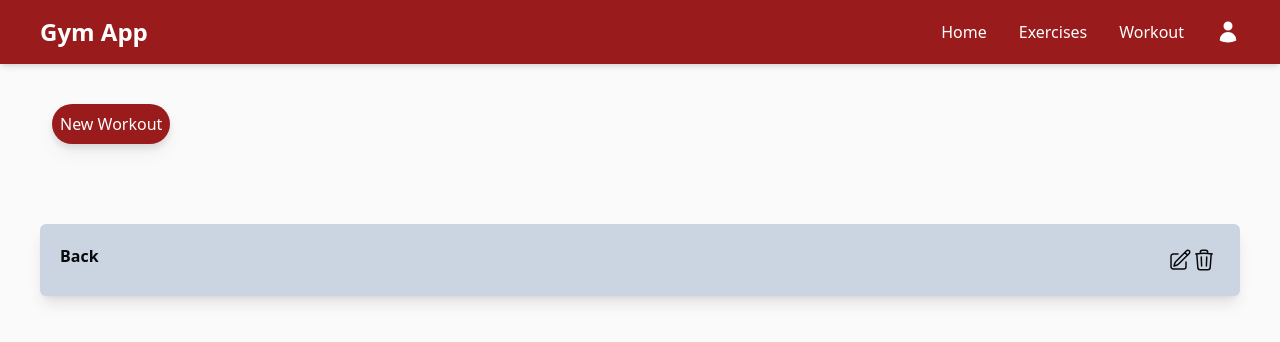
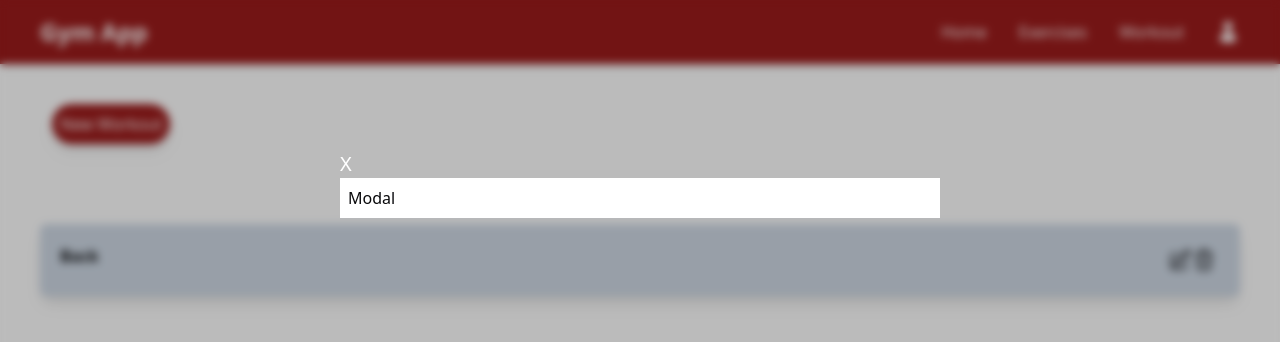
Before and after one commit to matheusBenedihtCaldeira/gym-app-client, a Next.js app: page /workout in a window 1280 px wide. Both pictures are taken after a click on the button "New Workout". Shown: the top 342 px of the page. Built offline with nearby package versions, Linux system fonts and the light colour scheme.

Commit message:
Janela de registro de treino

```diff
--- a/src/app/workout/page.tsx
+++ b/src/app/workout/page.tsx
@@ -1,12 +1,21 @@
+'use client';
+
 import Header from '@/components/header';
+import RegisterWorkoutWindow from '@/components/register-workout-window';
 import { PencilSquareIcon, TrashIcon } from '@heroicons/react/24/outline';
+import React from 'react';
+import { useState } from 'react';
 
 export default function Workout() {
+  const [showWindow, setShowWindow] = useState(false);
   return (
     <>
       <Header />
       <div className="m-10 pl-3">
-        <button className="text-white bg-red-800 rounded-full transition duration-300 ease-out md:ease-in hover:bg-red-700 p-2 drop-shadow-lg">
+        <button
+          className="text-white bg-red-800 rounded-full transition duration-300 ease-out md:ease-in hover:bg-red-700 p-2 drop-shadow-lg"
+          onClick={() => setShowWindow(true)}
+        >
           New Workout
         </button>
       </div>
@@ -27,6 +36,10 @@ export default function Workout() {
           </li>
         </ul>
       </div>
+      <RegisterWorkoutWindow
+        isVisible={showWindow}
+        onClose={() => setShowWindow(false)}
+      />
     </>
   );
 }
--- /dev/null
+++ b/src/components/register-workout-window.tsx
@@ -0,0 +1,27 @@
+interface RegisterWorkoutWindowProps {
+  isVisible: boolean;
+  onClose: () => void;
+}
+
+export default function RegisterWorkoutWindow({
+  isVisible,
+  onClose,
+}: RegisterWorkoutWindowProps) {
+  if (!isVisible) return null;
+  return (
+    <div
+      className="fixed inset-0 bg-black bg-opacity-25 backdrop-blur-sm flex justify-center items-center"
+      onClick={() => onClose()}
+    >
+      <div className="w-[600px] h-[500px] ">
+        <button
+          className="text-white text-xl place-self-end"
+          onClick={() => onClose()}
+        >
+          X
+        </button>
+        <div className="bg-white p-2">Modal</div>
+      </div>
+    </div>
+  );
+}
```
